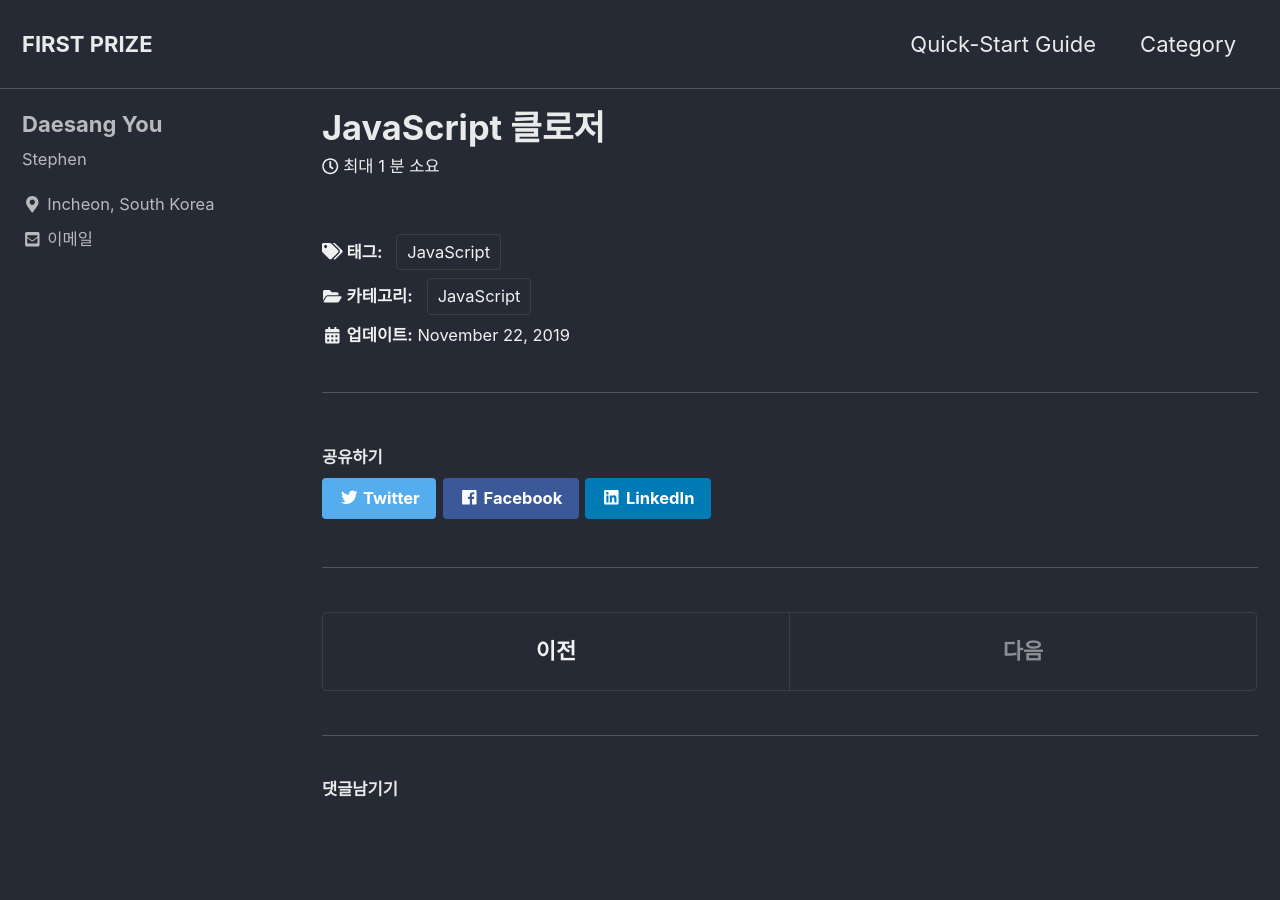
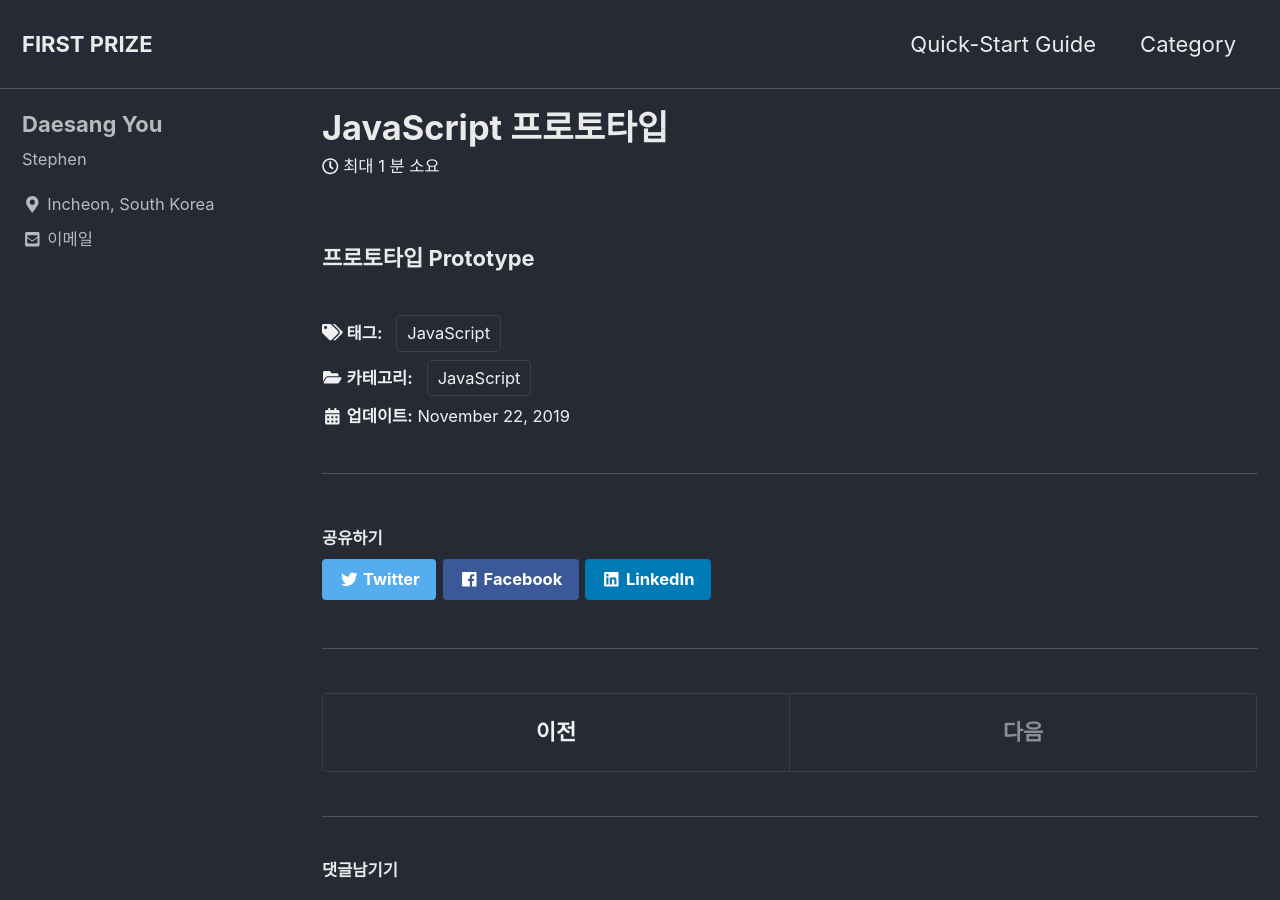
Before and after one commit to eotkd4791/eotkd4791.github.io, a Jekyll site: the page built from _posts/Javascript/2019-11-22-JavaScript08.md, in a window 1280 px wide and 900 px high. Built offline with Jekyll 4.4.1, drawn with Linux system fonts in a browser that asks for light colours; cached includes are drawn as plain includes; comment, search, counter and statistics services are not loaded.

Commit message:
Update 2019-11-22-JavaScript08.md

```diff
--- a/_posts/Javascript/2019-11-22-JavaScript08.md
+++ b/_posts/Javascript/2019-11-22-JavaScript08.md
@@ -1,7 +1,9 @@
 ---
-title: "JavaScript 클로저"
+title: "JavaScript 프로토타입"
 categories:
   - JavaScript
 tags:
   - JavaScript
 ---
+
+### 프로토타입 Prototype
```
